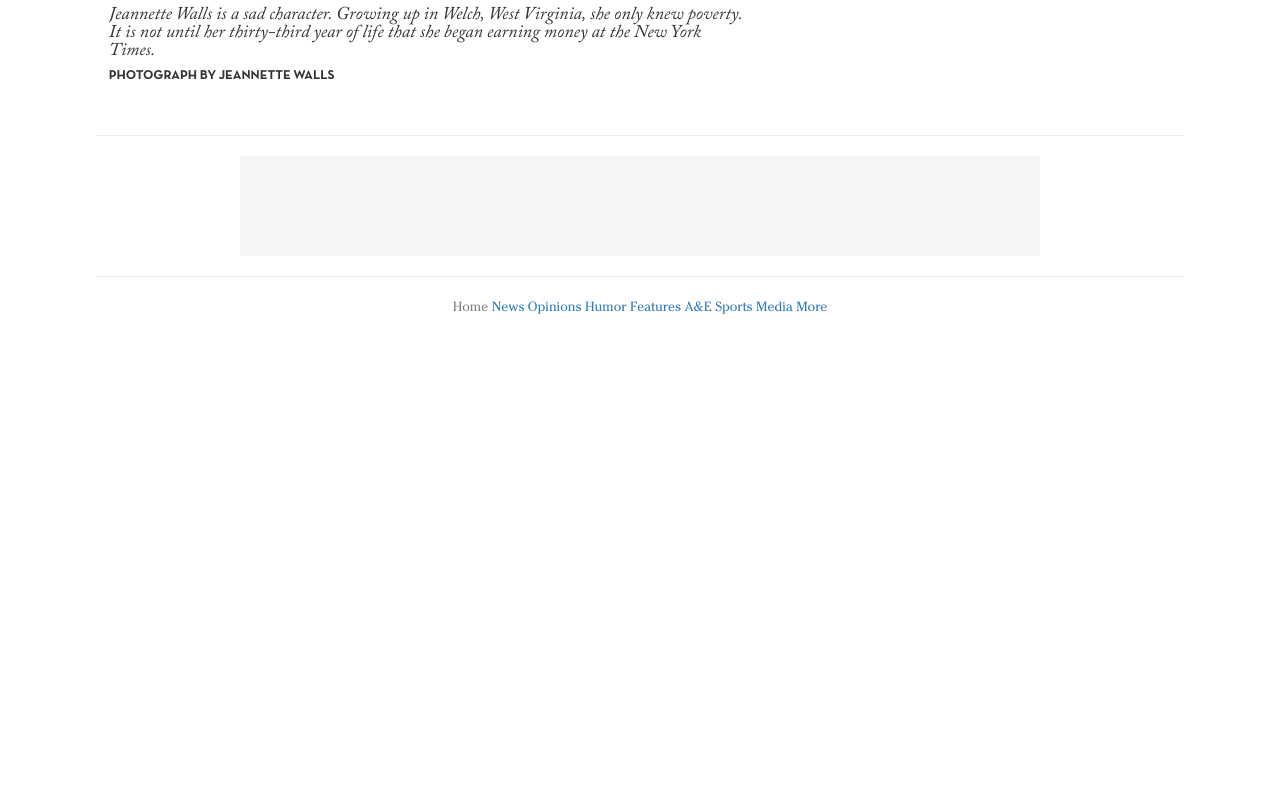
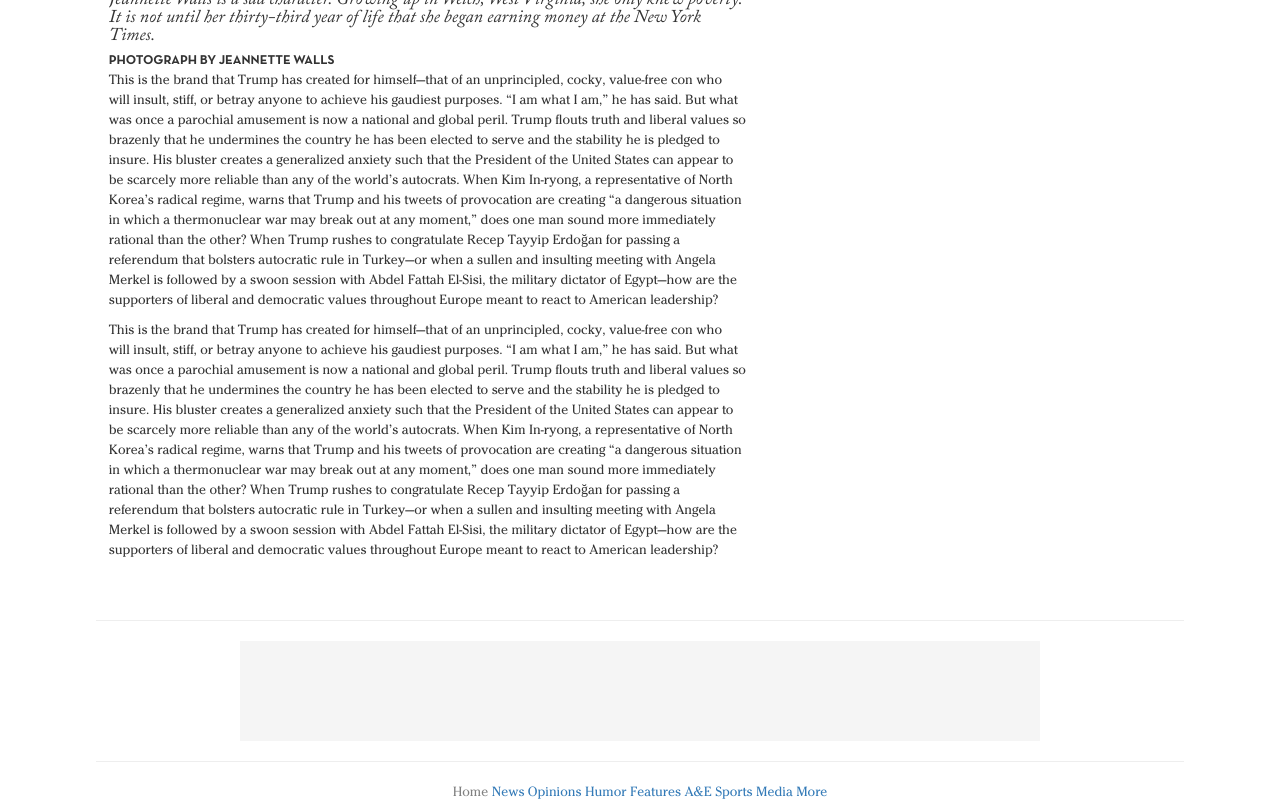
Before and after one commit to stuyspec/stuyspec2017, a Flask app: page /article-test in a window 1280 px wide. Shown: the part 824-1626 px from the top of the page. Before the commit the page ends 1138 px from the top, so only its background shows below. Run offline with Flask 2, Linux system fonts and the light colour scheme; some libraries are stand-ins or nearby versions; some web fonts are replaced.

Commit message:
set up article template

```diff
--- a/app/static/css/custom.css
+++ b/app/static/css/custom.css
@@ -13,7 +13,7 @@
 
 4.) article
 - header
-- content
+- article body
 
 */
 
@@ -391,20 +391,17 @@
 }
 
 
-/* featured image */
+/* article body */
 
 .article-body {
-}
-
-.media {
     width: 60%;
 }
 
-.media .image img {
+.article-body .media .image img {
     width: 100%;
 }
 
-.media figcaption {
+.article-body .media figcaption {
     display: block;
     margin-top: 7px;
     font-family: 'adobe_caslon_italic';
@@ -412,7 +409,7 @@
     line-height: 1em;
 }
 
-.media figcaption .caption-credit {
+.article-body .media figcaption .caption-credit {
     display: block;
     margin-top: 7px;
     font-family: 'neutra_text_bold';
@@ -420,11 +417,14 @@
     text-transform: uppercase;
 }
 
-/* content */
+.article-body p {
 
-.article-body {
-    width: 50%;
 }
+
+
+
+
+/* right rail */
 
 .right-rail {
     width: 25%;
--- a/app/templates/article.html
+++ b/app/templates/article.html
@@ -32,7 +32,9 @@
 <!-- ARTICLE-HEADER (end) -->
 
 
-<!-- ARTICLE-IMAGE (start) -->
+<!-- ARTICLE-CONTENT (start) -->
+
+<div class="article-body">
 
     <figure class="media">
 
@@ -47,14 +49,19 @@
 
     </figure>
 
-<!-- ARTICLE-IMAGE (end) -->
+    <p>
+        This is the brand that Trump has created for himself—that of an unprincipled, cocky, value-free con who will insult, stiff, or betray anyone to achieve his gaudiest purposes. “I am what I am,” he has said. But what was once a parochial amusement is now a national and global peril. Trump flouts truth and liberal values so brazenly that he undermines the country he has been elected to serve and the stability he is pledged to insure. His bluster creates a generalized anxiety such that the President of the United States can appear to be scarcely more reliable than any of the world’s autocrats. When Kim In-ryong, a representative of North Korea’s radical regime, warns that Trump and his tweets of provocation are creating “a dangerous situation in which a thermonuclear war may break out at any moment,” does one man sound more immediately rational than the other? When Trump rushes to congratulate Recep Tayyip Erdoğan for passing a referendum that bolsters autocratic rule in Turkey—or when a sullen and insulting meeting with Angela Merkel is followed by a swoon session with Abdel Fattah El-Sisi, the military dictator of Egypt—how are the supporters of liberal and democratic values throughout Europe meant to react to American leadership?
+    </p>
 
 
-<!-- ARTICLE-CONTENT (start) -->
 
-<div class="article-body">
+    <figure class="DO STUFF HERE">
+    </figure>
 
 
+    <p>
+        This is the brand that Trump has created for himself—that of an unprincipled, cocky, value-free con who will insult, stiff, or betray anyone to achieve his gaudiest purposes. “I am what I am,” he has said. But what was once a parochial amusement is now a national and global peril. Trump flouts truth and liberal values so brazenly that he undermines the country he has been elected to serve and the stability he is pledged to insure. His bluster creates a generalized anxiety such that the President of the United States can appear to be scarcely more reliable than any of the world’s autocrats. When Kim In-ryong, a representative of North Korea’s radical regime, warns that Trump and his tweets of provocation are creating “a dangerous situation in which a thermonuclear war may break out at any moment,” does one man sound more immediately rational than the other? When Trump rushes to congratulate Recep Tayyip Erdoğan for passing a referendum that bolsters autocratic rule in Turkey—or when a sullen and insulting meeting with Angela Merkel is followed by a swoon session with Abdel Fattah El-Sisi, the military dictator of Egypt—how are the supporters of liberal and democratic values throughout Europe meant to react to American leadership?
+    </p>
 
 </div>
 
```
Lines whose indentation alone changed are shown as unchanged.
